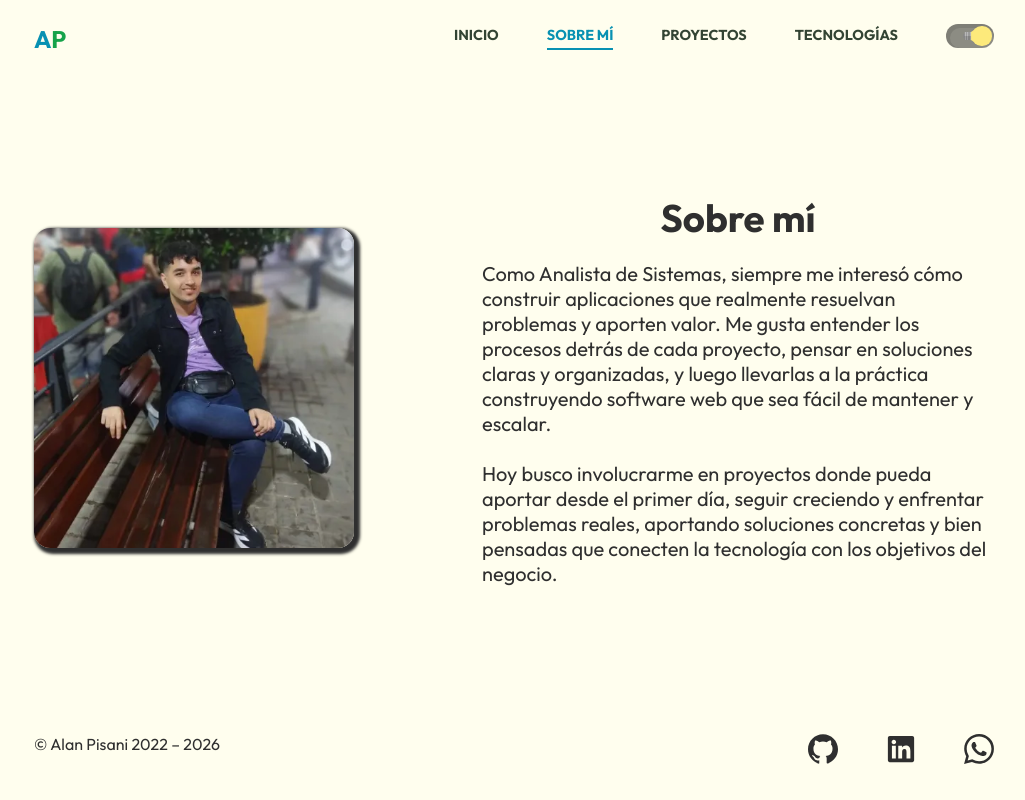
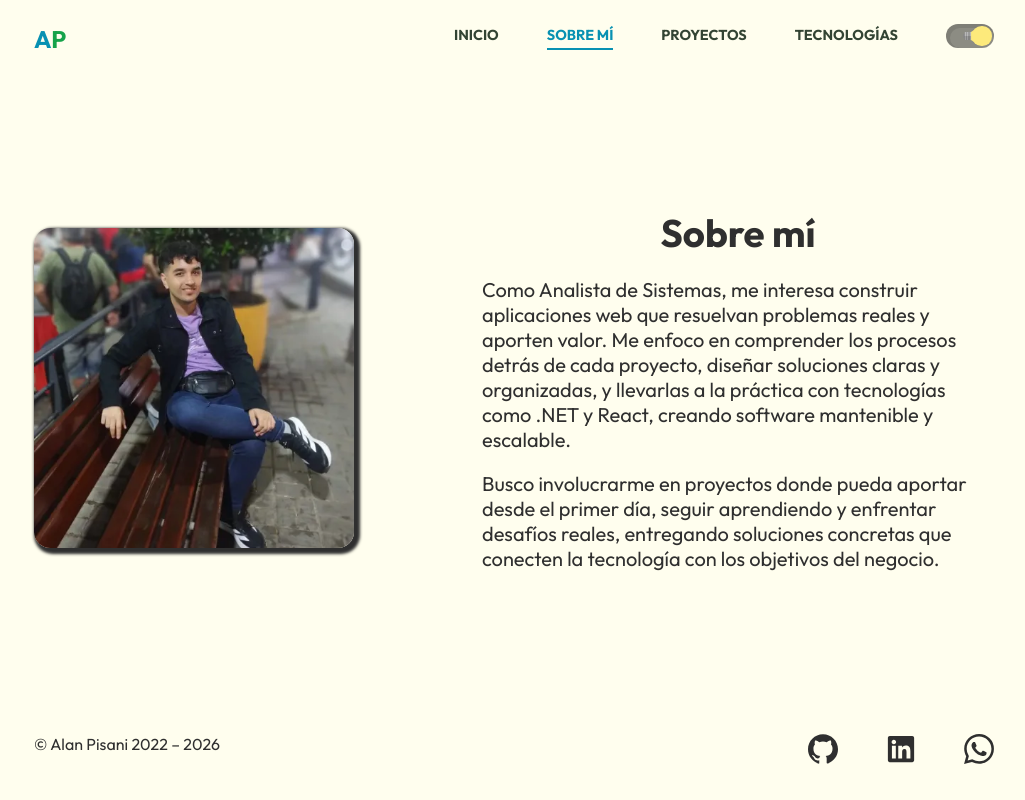
Before and after one commit to alanpisani/portfolio-2026, a React (Vite) app: page /acerca in a window 1280 px wide. Shown: the whole page, without its empty margins (126-1151 px from the left). Built offline with nearby package versions, Linux system fonts and the light colour scheme.

Commit message:
about-me actualizado

```diff
--- a/src/components/Main/sections/AboutMe/AboutMe.tsx
+++ b/src/components/Main/sections/AboutMe/AboutMe.tsx
@@ -24,17 +24,9 @@ export default function AboutMe() {
         <motion.div className="about-me-content" initial={{  opacity: 0}} animate={{ opacity: 1 }} transition={{ duration: 1, delay: .5 }}>
           <h2>Sobre mí</h2>
           <p>
-            Como Analista de Sistemas, siempre me interesó cómo construir
-            aplicaciones que realmente resuelvan problemas y aporten valor. Me
-            gusta entender los procesos detrás de cada proyecto, pensar en
-            soluciones claras y organizadas, y luego llevarlas a la práctica
-            construyendo software web que sea fácil de mantener y escalar.
-            <br />
-            <br /> Hoy busco involucrarme en proyectos donde pueda aportar desde
-            el primer día, seguir creciendo y enfrentar problemas reales,
-            aportando soluciones concretas y bien pensadas que conecten la
-            tecnología con los objetivos del negocio.
+            Como Analista de Sistemas, me interesa construir aplicaciones web que resuelvan problemas reales y aporten valor. Me enfoco en comprender los procesos detrás de cada proyecto, diseñar soluciones claras y organizadas, y llevarlas a la práctica con tecnologías como .NET y React, creando software mantenible y escalable.
           </p>
+          <p>Busco involucrarme en proyectos donde pueda aportar desde el primer día, seguir aprendiendo y enfrentar desafíos reales, entregando soluciones concretas que conecten la tecnología con los objetivos del negocio.</p>
         </motion.div>
       </div>
     </motion.section>
--- a/src/components/Main/sections/Technologies/TechCodeBlockView/TechCodeBlockView.tsx
+++ b/src/components/Main/sections/Technologies/TechCodeBlockView/TechCodeBlockView.tsx
@@ -36,6 +36,7 @@ export default function TechCardView({ data }: Props) {
 
       <span className="yellow-bracket">]</span>
       <span className="bracket">;</span>
+      <span className="code-cursor">|</span>
     </motion.pre>
   );
 }
--- a/src/components/Main/sections/Technologies/TechCodeBlockView/techCodeBlockView.css
+++ b/src/components/Main/sections/Technologies/TechCodeBlockView/techCodeBlockView.css
@@ -31,6 +31,20 @@
   color: #d4d4d4;
 }
 
+.code-cursor{
+    animation: blink 1s step-start infinite;
+    color: #d4d4d4;
+}
+
+@keyframes blink {
+    0%, 100% {
+        opacity: 1;
+    }
+    50% {
+        opacity: 0;
+    }
+}
+
 @media (max-width: 900px) {
 
     .code-block {
```
